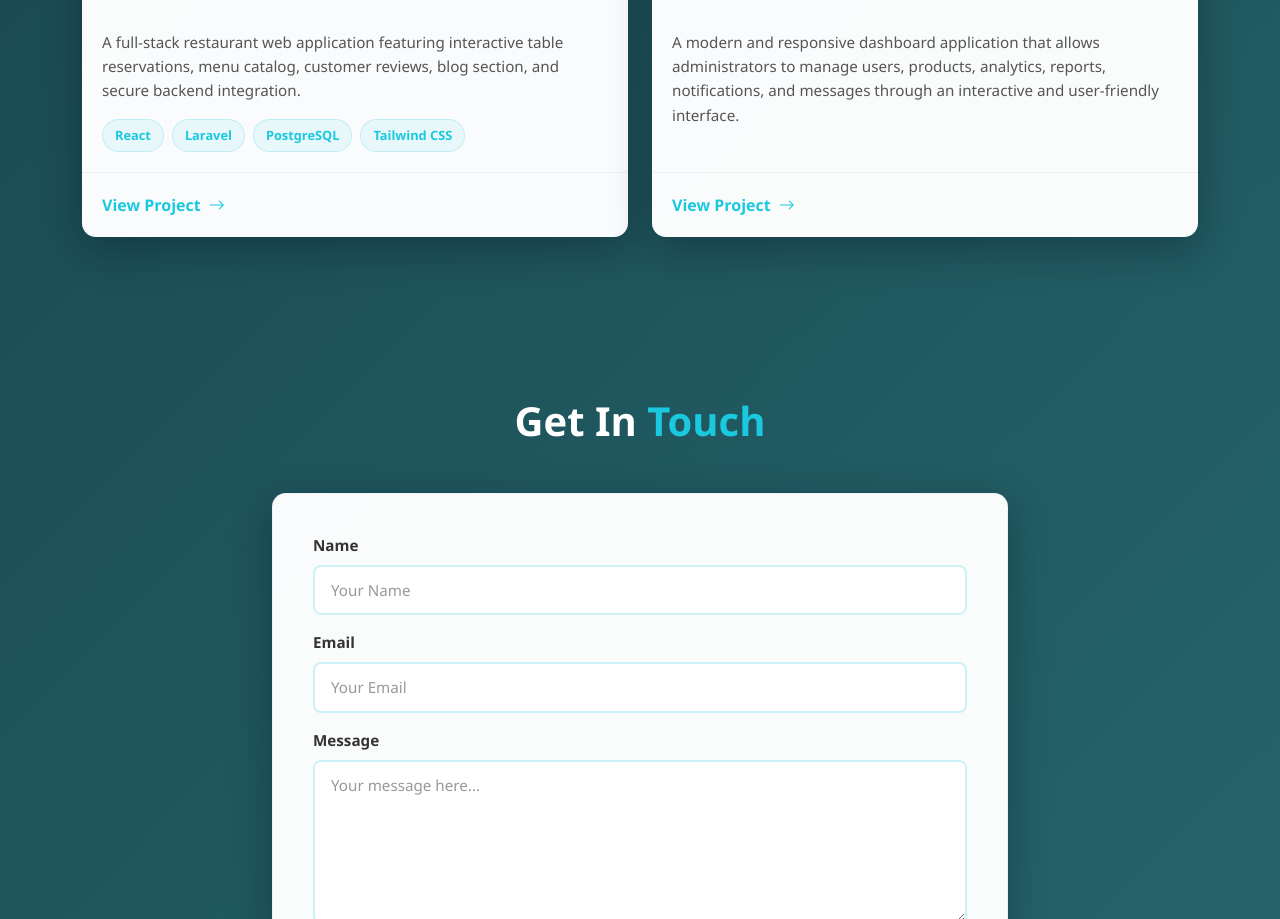
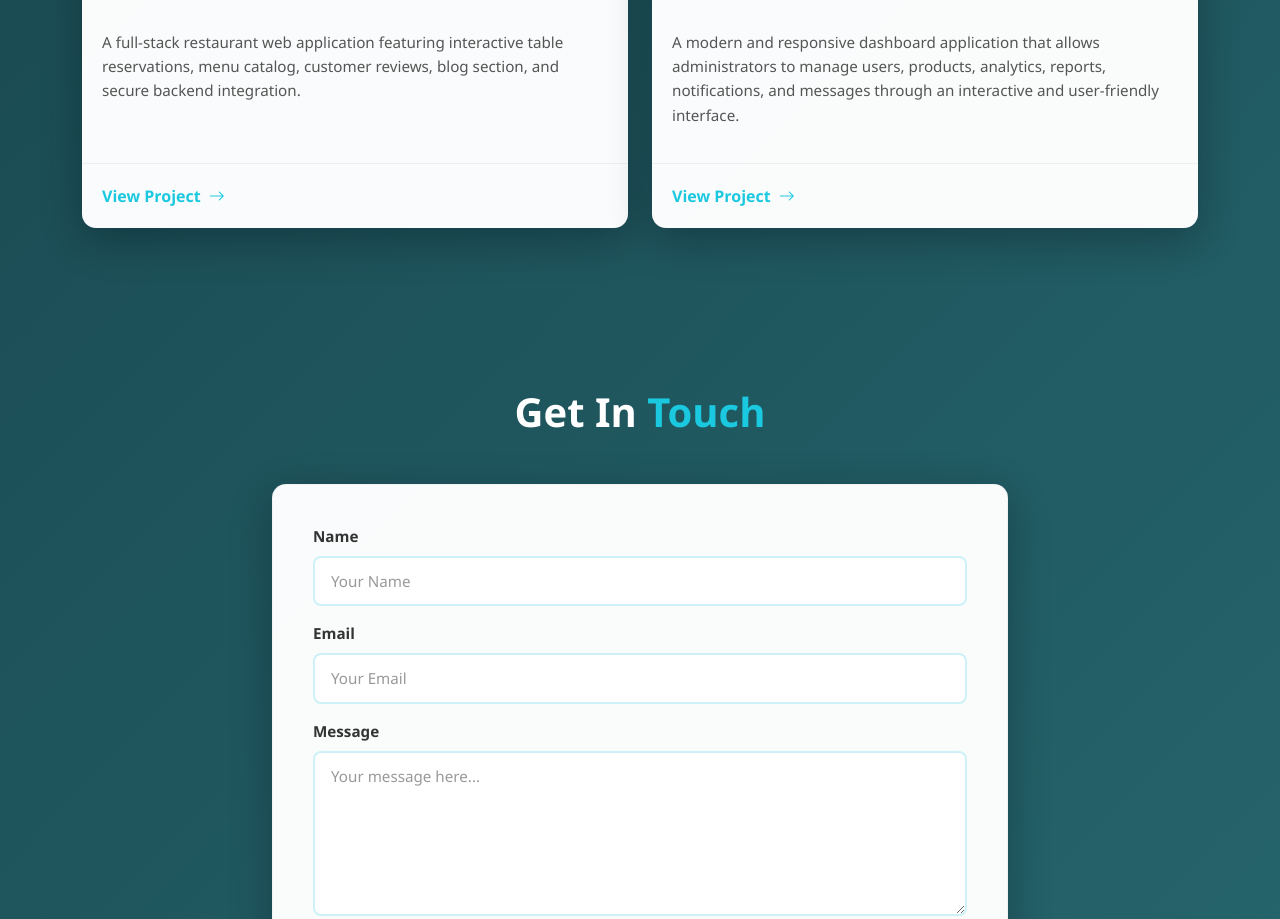
Before and after one commit to Aymanelasri/Portfolio, a React (Create React App) app: page / in a window 1280 px wide. Shown: the part 4242-5161 px from the top of the page. Built offline with nearby package versions, Linux system fonts and the light colour scheme.

Commit message:
portfolio

```diff
--- a/src/portfolio/Projects.jsx
+++ b/src/portfolio/Projects.jsx
@@ -28,7 +28,7 @@ export default function Projects() {
       title: 'Gusto Restaurant & Table Reservation',
       en: 'A full-stack restaurant web application featuring interactive table reservations, menu catalog, customer reviews, blog section, and secure backend integration.',
       fr: 'Une application web de restaurant full-stack avec réservation de tables interactive, catalogue de menus, avis clients, section blog et intégration backend sécurisée.',
-      tech: ['React', 'Laravel', 'PostgreSQL', 'Tailwind CSS'],
+      tech: [],
       img: '/Gusto.png',
       link: 'https://resttaurant-one.vercel.app/',
     },
```
